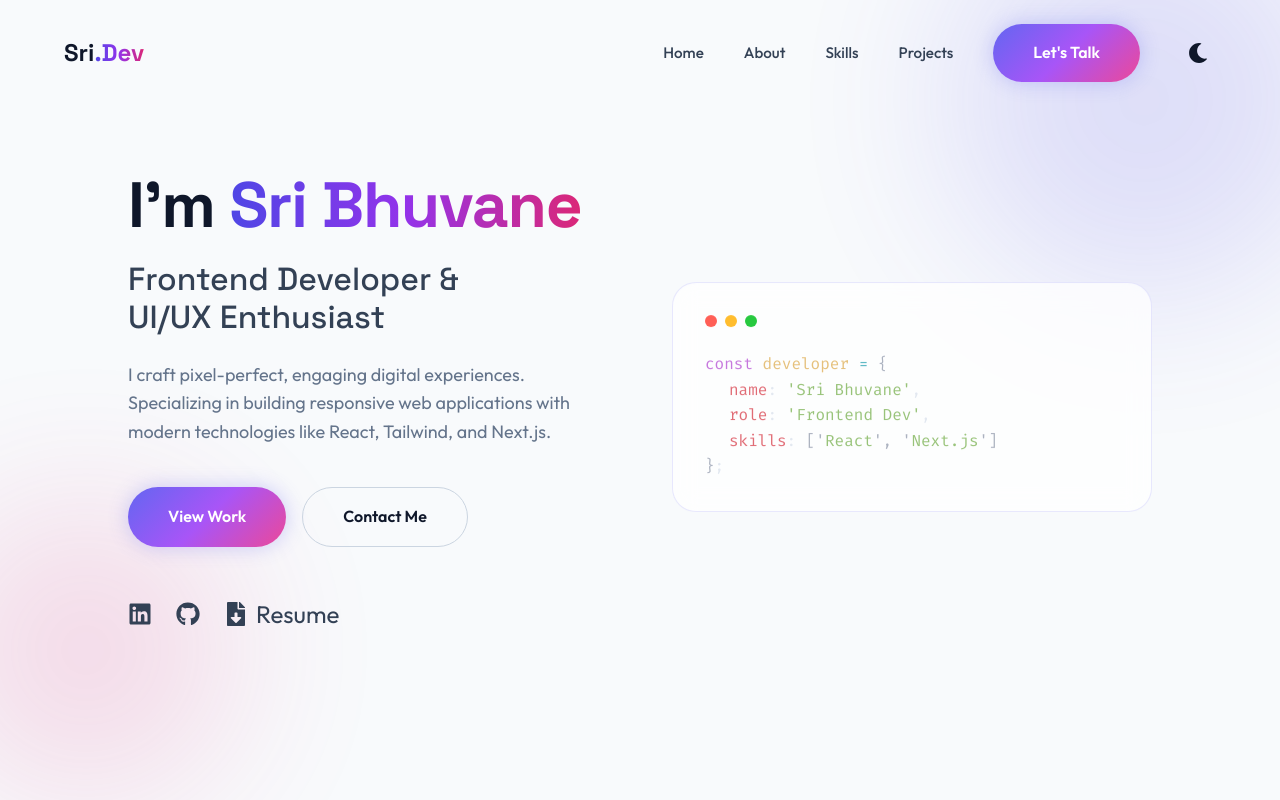
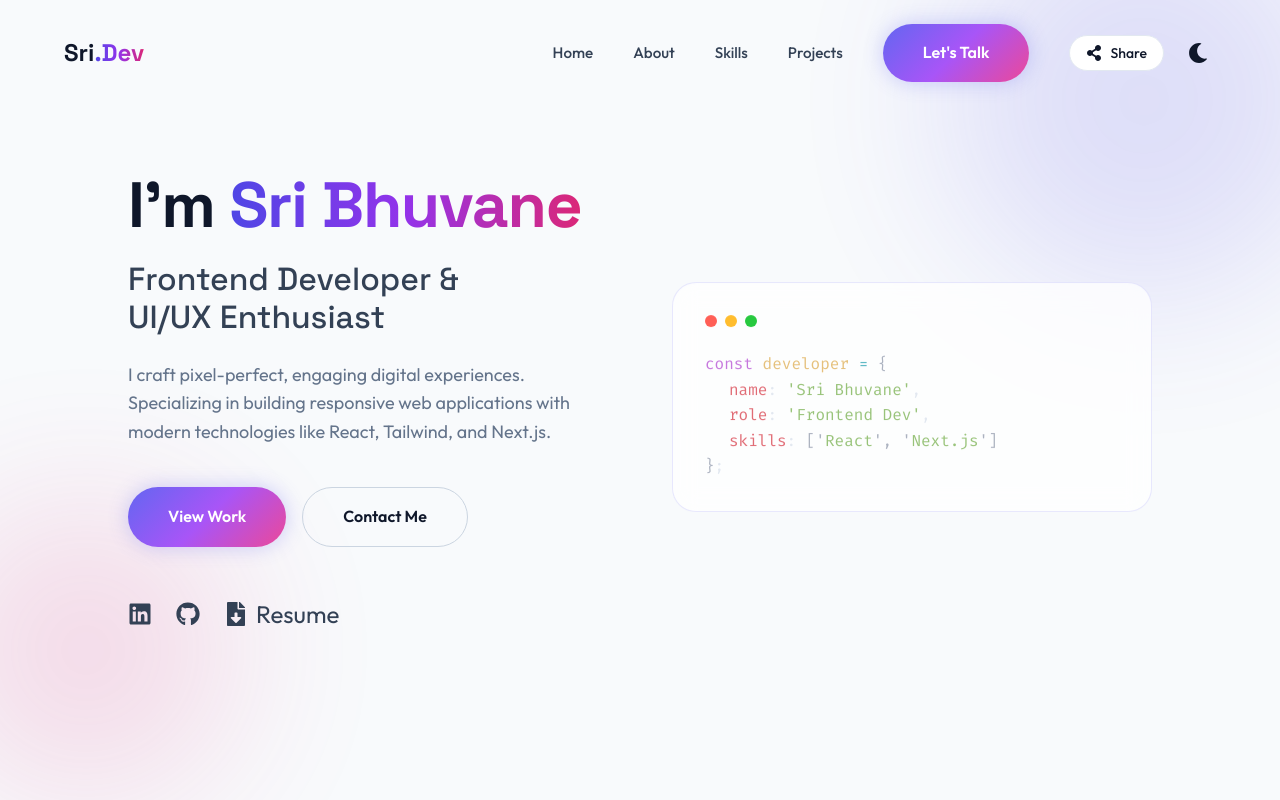
Before and after one commit to sridream18/portfolio, a React (Vite) app: page / in a window 1280 px wide. Shown: the top 800 px of the page. Built offline with nearby package versions, Linux system fonts and the light colour scheme.

Commit message:
fix: socialpreview

```diff
--- a/index.html
+++ b/index.html
@@ -13,15 +13,21 @@
     <meta property="og:type" content="website" />
     <meta property="og:url" content="https://sribhuvanej.online/" />
     <meta property="og:title" content="J. Sri Bhuvane | Frontend Developer" />
-    <meta property="og:description" content="Crafting pixel-perfect, engaging digital experiences with a focus on performance and accessibility." />
-    <meta property="og:image" content="/og-image.png" />
+    <meta property="og:description" content="Explore the portfolio of J. Sri Bhuvane, a Frontend Developer crafting premium, accessible, and high-performance digital experiences." />
+    <meta property="og:image" content="https://sribhuvanej.online/social-preview.png" />
+    <meta property="og:image:secure_url" content="https://sribhuvanej.online/social-preview.png" />
+    <meta property="og:image:type" content="image/png" />
+    <meta property="og:image:width" content="1200" />
+    <meta property="og:image:height" content="630" />
 
     <!-- Twitter -->
     <meta property="twitter:card" content="summary_large_image" />
     <meta property="twitter:url" content="https://sribhuvanej.online/" />
     <meta property="twitter:title" content="J. Sri Bhuvane | Frontend Developer" />
-    <meta property="twitter:description" content="Crafting pixel-perfect, engaging digital experiences with a focus on performance and accessibility." />
-    <meta property="twitter:image" content="/og-image.png" />
+    <meta property="twitter:description" content="Explore the portfolio of J. Sri Bhuvane, a Frontend Developer crafting premium, accessible, and high-performance digital experiences." />
+    <meta property="twitter:image" content="https://sribhuvanej.online/social-preview.png" />
+
+
 
     <title>J. Sri Bhuvane | Frontend Developer & UI/UX Enthusiast</title>
 
--- a/src/components/Navbar.css
+++ b/src/components/Navbar.css
@@ -97,7 +97,14 @@
   transform: rotate(15deg);
 }
 
+.nav-actions {
+  display: flex;
+  align-items: center;
+  gap: 1rem;
+}
+
 @media (max-width: 768px) {
+
   .menu-toggle {
     display: block;
     z-index: 1001;
--- a/src/components/Navbar.jsx
+++ b/src/components/Navbar.jsx
@@ -1,7 +1,9 @@
 import { useState, useEffect } from 'react';
 import { FaBars, FaTimes, FaSun, FaMoon } from 'react-icons/fa';
 import { useTheme } from '../context/ThemeContext';
+import ShareButton from './ShareButton';
 import './Navbar.css';
+
 
 function Navbar() {
   const [isOpen, setIsOpen] = useState(false);
@@ -31,10 +33,14 @@ function Navbar() {
           <a href="#projects" className="nav-link" onClick={() => setIsOpen(false)}>Projects</a>
           <a href="#contact" className="btn btn-primary nav-btn" onClick={() => setIsOpen(false)}>Let's Talk</a>
 
-          <button className="theme-toggle" onClick={toggleTheme} aria-label="Toggle theme">
-            {theme === 'dark' ? <FaSun className="theme-icon" /> : <FaMoon className="theme-icon" />}
-          </button>
+          <div className="nav-actions">
+            <ShareButton />
+            <button className="theme-toggle" onClick={toggleTheme} aria-label="Toggle theme">
+              {theme === 'dark' ? <FaSun className="theme-icon" /> : <FaMoon className="theme-icon" />}
+            </button>
+          </div>
         </div>
+
 
         <button
           className="menu-toggle"
--- /dev/null
+++ b/src/components/ShareButton.css
@@ -0,0 +1,102 @@
+.share-btn-container {
+  position: relative;
+  display: inline-flex;
+  align-items: center;
+}
+
+.share-btn {
+  display: flex;
+  align-items: center;
+  gap: 0.5rem;
+  padding: 0.5rem 1rem;
+  background: var(--bg-card);
+  border: 1px solid var(--border);
+  border-radius: 50px;
+  color: var(--text-primary);
+  font-weight: 500;
+  cursor: pointer;
+  transition: all 0.3s cubic-bezier(0.175, 0.885, 0.32, 1.275);
+  font-family: 'Outfit', sans-serif;
+  font-size: 0.875rem;
+}
+
+.share-btn:hover {
+  background: var(--bg-card-hover);
+  border-color: var(--primary);
+  transform: translateY(-2px);
+  box-shadow: 0 4px 12px var(--shadow-color);
+}
+
+.share-btn.success {
+  background: var(--primary);
+  color: white;
+  border-color: var(--primary);
+}
+
+.share-icon {
+  font-size: 1rem;
+}
+
+.fade-in {
+  animation: fadeIn 0.3s ease-out;
+}
+
+@keyframes fadeIn {
+  from { opacity: 0; transform: scale(0.5); }
+  to { opacity: 1; transform: scale(1); }
+}
+
+/* Confetti Animation */
+.share-success-animation {
+  position: absolute;
+  top: 50%;
+  left: 50%;
+  transform: translate(-50%, -50%);
+  pointer-events: none;
+}
+
+.confetti {
+  position: absolute;
+  width: 6px;
+  height: 6px;
+  background: var(--primary);
+  border-radius: 50%;
+  opacity: 0;
+}
+
+.c-0 { background: #6366f1; animation: confetti-1 0.8s ease-out forwards; }
+.c-1 { background: #ec4899; animation: confetti-2 0.8s ease-out forwards; }
+.c-2 { background: #f59e0b; animation: confetti-3 0.8s ease-out forwards; }
+.c-3 { background: #10b981; animation: confetti-4 0.8s ease-out forwards; }
+.c-4 { background: #8b5cf6; animation: confetti-1 0.8s ease-out 0.1s forwards; }
+.c-5 { background: #f43f5e; animation: confetti-2 0.8s ease-out 0.1s forwards; }
+
+@keyframes confetti-1 {
+  0% { transform: translate(0, 0) scale(1); opacity: 1; }
+  100% { transform: translate(-30px, -40px) scale(0); opacity: 0; }
+}
+
+@keyframes confetti-2 {
+  0% { transform: translate(0, 0) scale(1); opacity: 1; }
+  100% { transform: translate(30px, -40px) scale(0); opacity: 0; }
+}
+
+@keyframes confetti-3 {
+  0% { transform: translate(0, 0) scale(1); opacity: 1; }
+  100% { transform: translate(-15px, -50px) scale(0); opacity: 0; }
+}
+
+@keyframes confetti-4 {
+  0% { transform: translate(0, 0) scale(1); opacity: 1; }
+  100% { transform: translate(15px, -50px) scale(0); opacity: 0; }
+}
+
+/* Mobile Adjustments */
+@media (max-width: 768px) {
+  .share-text {
+    display: none;
+  }
+  .share-btn {
+    padding: 0.6rem;
+  }
+}
--- /dev/null
+++ b/src/components/ShareButton.jsx
@@ -0,0 +1,59 @@
+import { useState } from 'react';
+import { FaShareAlt, FaCheck } from 'react-icons/fa';
+import './ShareButton.css';
+
+const ShareButton = () => {
+  const [shared, setShared] = useState(false);
+
+  const handleShare = async () => {
+    const shareData = {
+      title: 'J. Sri Bhuvane | Frontend Developer',
+      text: 'Check out this amazing portfolio by J. Sri Bhuvane!',
+      url: 'https://sribhuvanej.online/',
+    };
+
+    if (navigator.share) {
+      try {
+        await navigator.share(shareData);
+      } catch (err) {
+        console.log('Error sharing:', err);
+      }
+    } else {
+      // Fallback: Copy to clipboard
+      try {
+        await navigator.clipboard.writeText(shareData.url);
+        setShared(true);
+        setTimeout(() => setShared(false), 2000);
+      } catch (err) {
+        console.log('Failed to copy:', err);
+      }
+    }
+  };
+
+  return (
+    <div className="share-btn-container">
+      <button
+        className={`share-btn ${shared ? 'success' : ''}`}
+        onClick={handleShare}
+        aria-label="Share this portfolio"
+      >
+        {shared ? (
+          <FaCheck className="share-icon fade-in" />
+        ) : (
+          <FaShareAlt className="share-icon" />
+        )}
+        <span className="share-text">{shared ? 'Link Copied!' : 'Share'}</span>
+      </button>
+
+      {shared && (
+        <div className="share-success-animation">
+          {[...Array(6)].map((_, i) => (
+            <span key={i} className={`confetti c-${i}`}></span>
+          ))}
+        </div>
+      )}
+    </div>
+  );
+};
+
+export default ShareButton;
```
